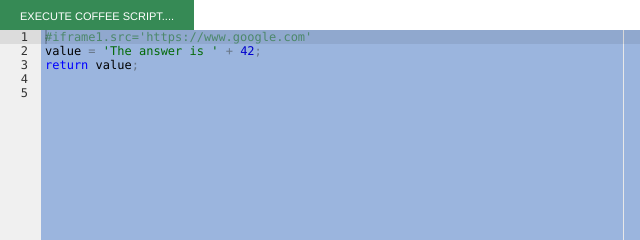
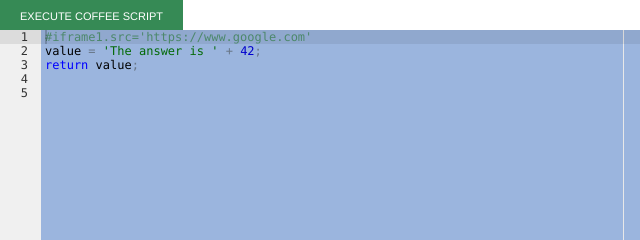
Before and after one commit to o2platform/chrome-js, a website: page nw-apps/REPL-GUI/editor.html in a window 1280 px wide. Shown: the top 240 px of the page, 0-640 px from the left. Drawn offline with Linux system fonts and the light colour scheme.

Commit message:
travis test

```diff
--- a/nw-apps/REPL-GUI/editor.html
+++ b/nw-apps/REPL-GUI/editor.html
@@ -32,7 +32,7 @@
       </section>
     </nav>
   -->
-    <button id='executeButton' class="button success tiny" href='execute'>EXECUTE COFFEE SCRIPT....</button>
+    <button id='executeButton' class="button success tiny" href='execute'>EXECUTE COFFEE SCRIPT</button>
     <div id='response'>
         <b>Return value:</b>
         <div id=executionResult>...</div>
```
